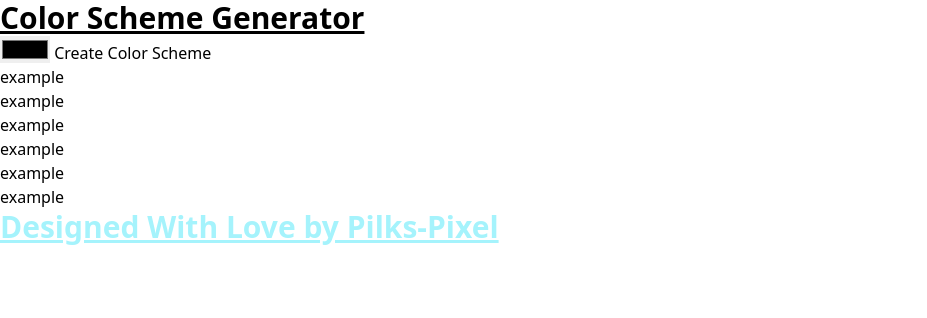
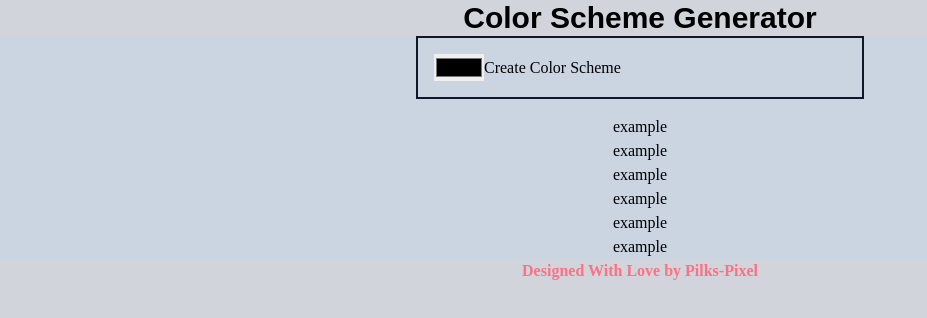
Before and after one commit to Pilks-pixel/color-scheme-generator, a website: page src/index.html in a window 1280 px wide. Shown: the whole page, without its empty margins (0-927 px from the left). Drawn offline with Linux system fonts and the light colour scheme.

Commit message:
talewind base

```diff
--- a/src/index.html
+++ b/src/index.html
@@ -11,12 +11,12 @@
 </head>
 
 <body>
-    <h1 class="text-3xl font-bold underline">
+    <h1 class="text-3xl font-display font-bold">
 
     Color Scheme Generator
     </h1>
-    <main class="bg-slate-700">
-        <form action="" class="flex flex">
+    <main class="bg-slate-300">
+        <form action="" class="max-w-md mt-0 mb-4 mx-[auto] p-4 border-2 border-slate-900 flex">
             <input type="color" name="" id="">
             <button class="rounded-s-*">Create Color Scheme</button>
         </form>
@@ -30,7 +30,7 @@
         </div>
     </main>
     <footer >
-        <h2 class="text-3xl text-cyan-200 font-bold underline">
+        <h2 class="text-base text-rose-400 font-bold">
             Designed With Love by Pilks-Pixel
         </h2>
     </footer>
--- a/src/input.css
+++ b/src/input.css
@@ -1,3 +1,13 @@
 @tailwind base;
 @tailwind components;
 @tailwind utilities;
+
+@layer base {
+    * {
+        @apply box-border
+    }
+
+	body {
+		@apply font-body text-center bg-gray-300 m-0;
+	}
+}
--- a/tailwind.config.js
+++ b/tailwind.config.js
@@ -1,8 +1,13 @@
 /** @type {import('tailwindcss').Config} */
 module.exports = {
-  content: ["./src/**/*.{html,js}"],
-  theme: {
-    extend: {},
-  },
-  plugins: [],
-}
+	content: ["./src/**/*.{html,js}"],
+	theme: {
+		extend: {
+			fontFamily: {
+				display: "Bricolage Grotesque, sans-serif",
+				body: "Nunito",
+			},
+		},
+	},
+	plugins: [],
+};
```
Also changed, not shown: dist/output.css.
